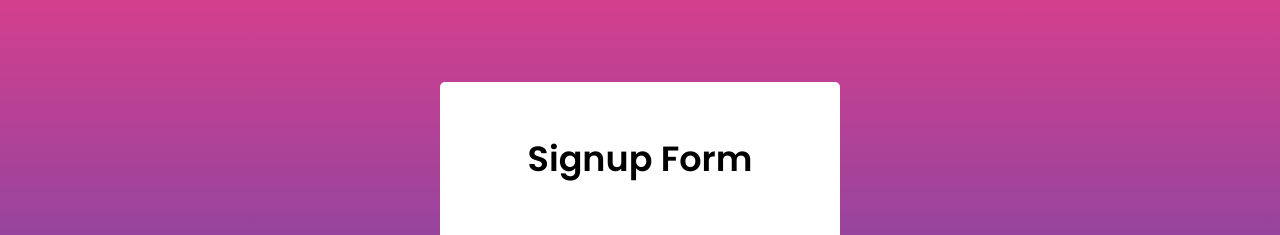
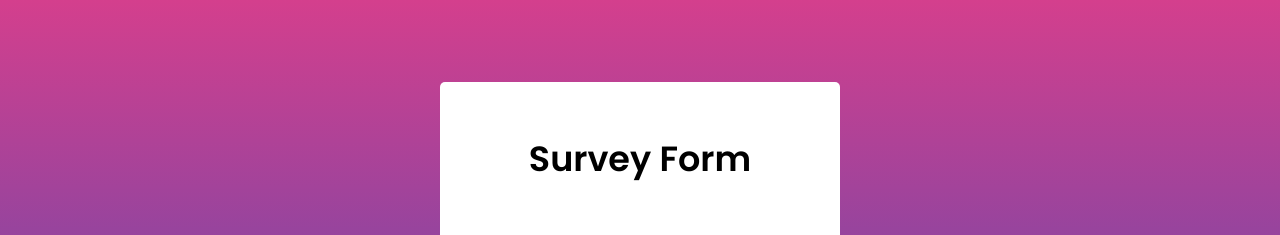
Before and after one commit to VinayAmbatkar/AgeoDataForms, a plain HTML site: page index.html in a window 1280 px wide. Shown: the top 235 px of the page. Drawn offline with Linux system fonts and the light colour scheme; a script that the page names is missing.

Commit message:
Update index.html

```diff
--- a/index.html
+++ b/index.html
@@ -11,7 +11,7 @@
 
 <body>
     <div class="container">
-        <header>Signup Form</header>
+        <header>Survey Form</header>
         <div class="progress-bar">
             <!-- Your progress bar code -->
         </div>
```
